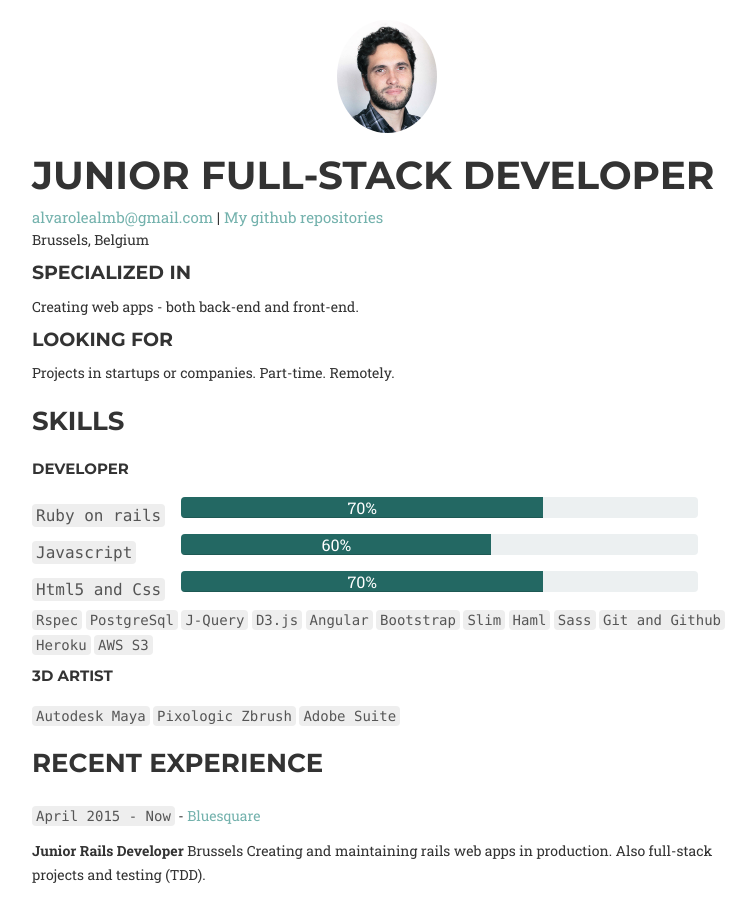
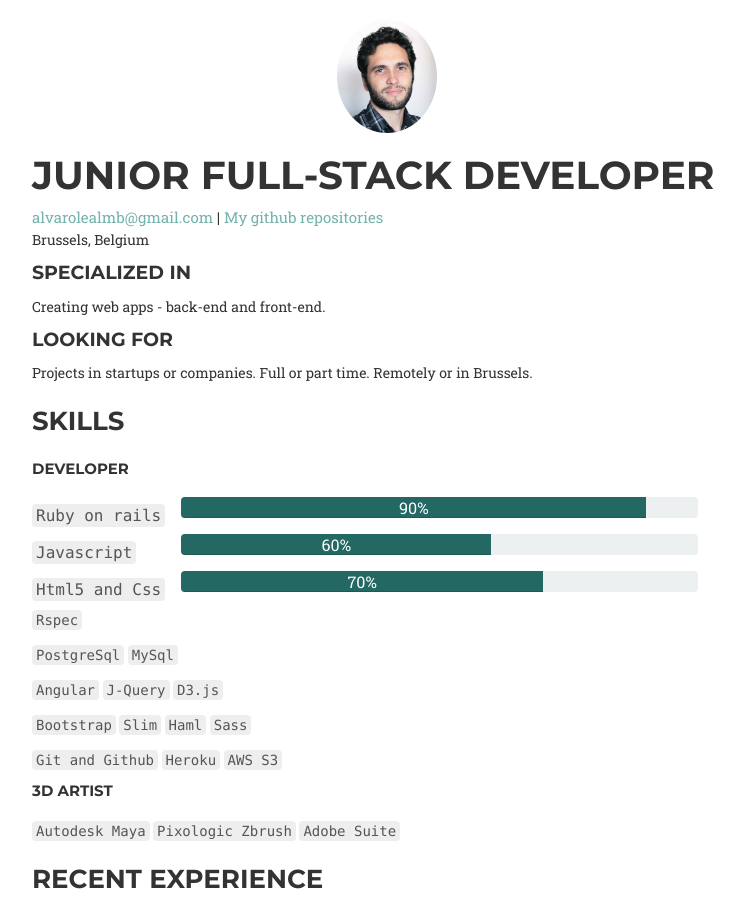
Before and after one commit to Bluesmile82/Bluesmile82.github.io, a Jekyll site: the page built from cv.md, in a window 1280 px wide and 900 px high. Shown: the whole window, without its empty margins (253-1009 px from the left). Built offline with Jekyll 4.4.1, drawn with Linux system fonts in a browser that asks for light colours; some web fonts are replaced.

Commit message:
Updates CV

```diff
--- a/_posts/2015-05-17-CV.markdown
+++ b/_posts/2015-05-17-CV.markdown
@@ -19,11 +19,11 @@ Brussels, Belgium
 
 #### Specialized in
 
-Creating web apps - both back-end and front-end.
+Creating web apps - back-end and front-end.
 
 #### Looking for
 
-Projects in startups or companies. Part-time. Remotely.
+Projects in startups or companies. Full or part time. Remotely or in Brussels.
 
 ### Skills
 
@@ -32,11 +32,11 @@ Projects in startups or companies. Part-time. Remotely.
 <table>
   <tr>
     <td><code>Ruby on rails</code></td>
-    <td class="p-container"><div class="progress"><div class="progress-bar" role="progressbar" aria-valuenow="70" aria-valuemin="0" aria-valuemax="100" style="width: 70%;">70%</div></div></td>
+    <td class="p-container"><div class="progress"><div class="progress-bar" role="progressbar" aria-valuenow="90" aria-valuemin="0" aria-valuemax="100" style="width: 90%;">90%</div></div></td>
   </tr>
 <tr>
     <td><code>Javascript</code></td>
-    <td class="p-container"><div class="progress"><div class="progress-bar" role="progressbar" aria-valuenow="70" aria-valuemin="0" aria-valuemax="100" style="width: 60%;">60%</div></div></td>
+    <td class="p-container"><div class="progress"><div class="progress-bar" role="progressbar" aria-valuenow="60" aria-valuemin="0" aria-valuemax="100" style="width: 60%;">60%</div></div></td>
   </tr>
 <tr>
     <td><code>Html5 and Css</code></td>
@@ -45,14 +45,19 @@ Projects in startups or companies. Part-time. Remotely.
 </table>
 
 `Rspec`
+
 `PostgreSql`
+`MySql`
+
+`Angular`
 `J-Query`
 `D3.js`
-`Angular`
+
 `Bootstrap`
 `Slim`
 `Haml`
 `Sass`
+
 `Git and Github`
 `Heroku`
 `AWS S3`
```
